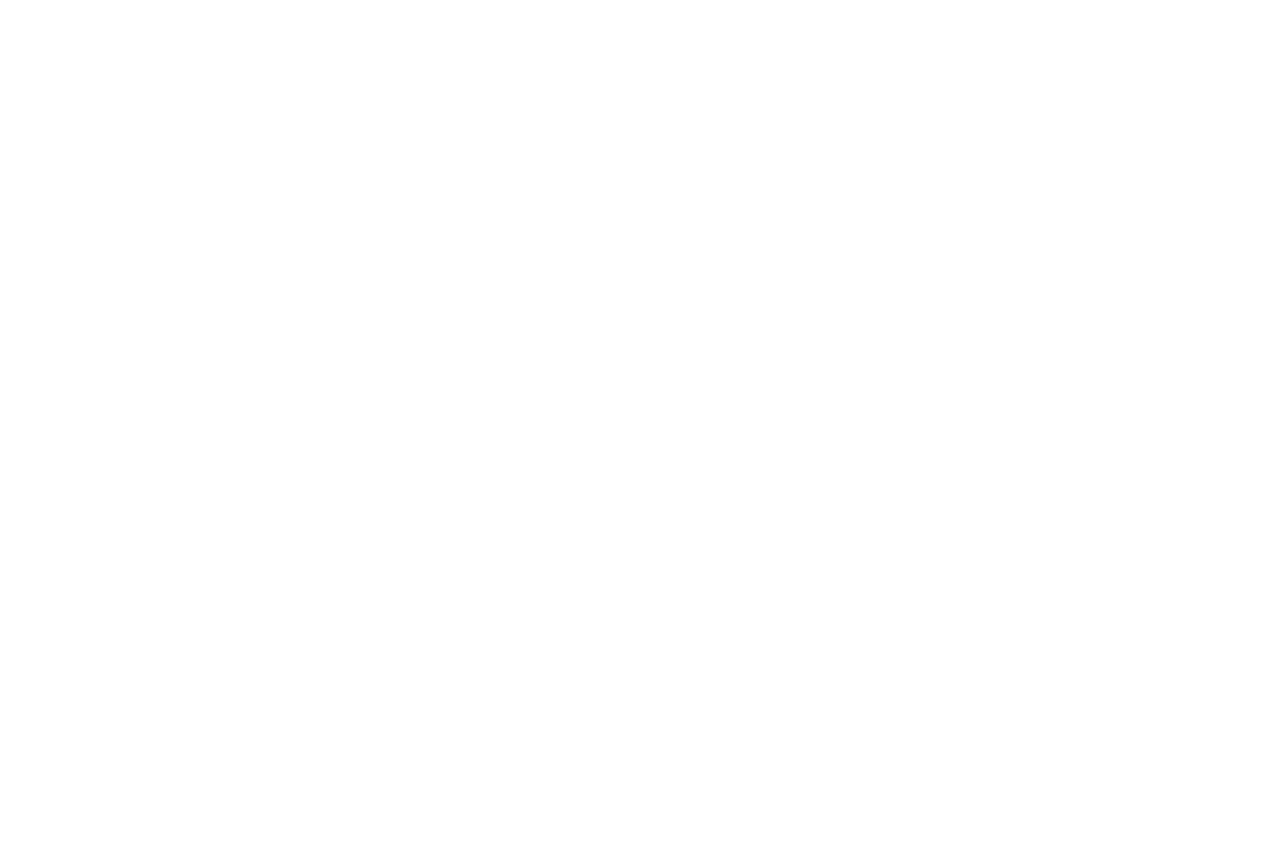
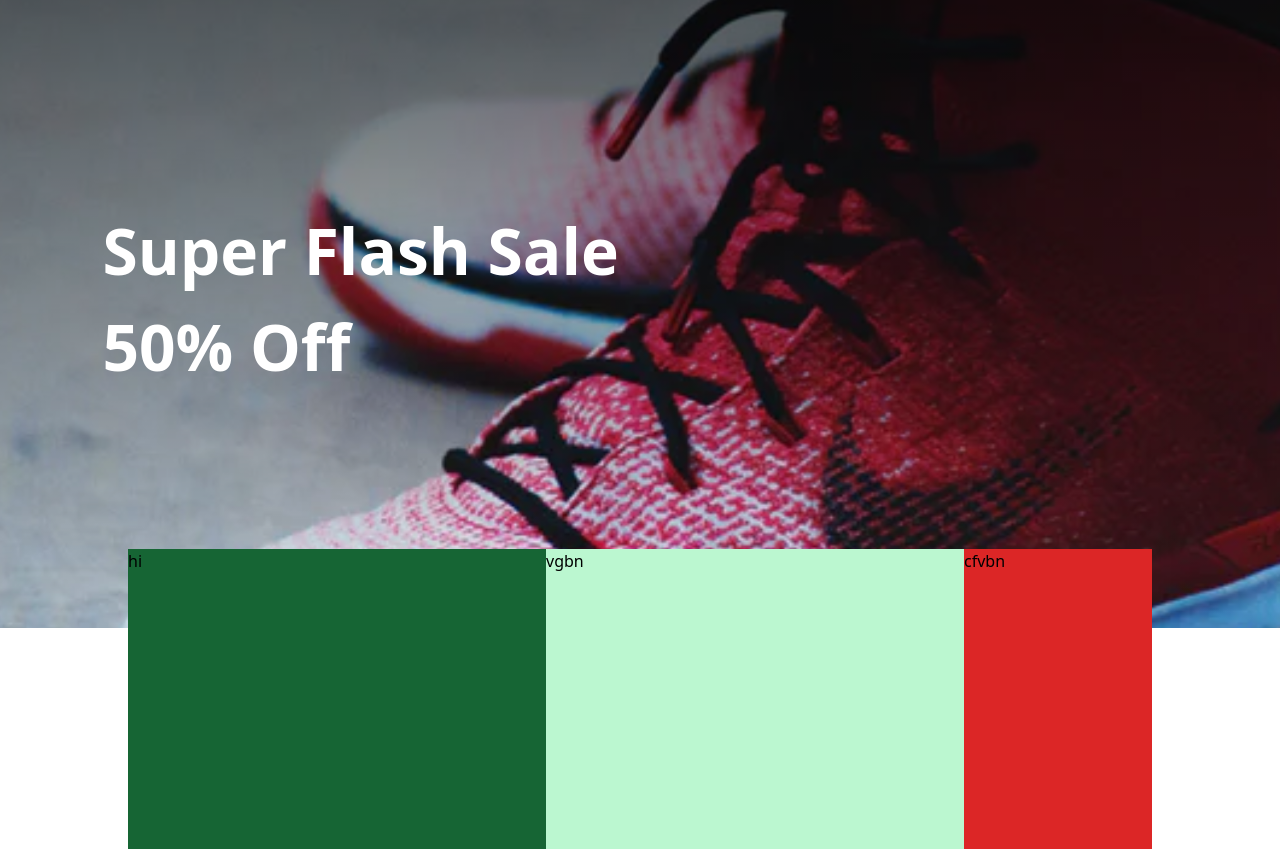
Before and after one commit to hari1538radha/Ecommerse-Site, a React (Create React App) app: page / in a window 1280 px wide. Shown: the part 151-1000 px from the top of the page. Before the commit the page ends 800 px from the top, so only its background shows below. Built offline with nearby package versions, Linux system fonts and the light colour scheme; the HTML template or start-up script is replaced by a standard one.

Commit message:
feat :started working on offer banner

```diff
--- a/src/App.js
+++ b/src/App.js
@@ -1,10 +1,9 @@
 import "./App.css";
-import Navbar from "./component/Navbar/Navbar";
-
+import Landing from "./pages/Landing";
 function App() {
   return (
     <div className="App">
-      <Navbar />
+      <Landing />
     </div>
   );
 }
--- /dev/null
+++ b/src/component/OfferBanner/OfferBanner.js
@@ -0,0 +1,23 @@
+import React from "react";
+import Banner from "../Images/banner.svg";
+const OfferBanner = () => {
+  return (
+    <div className=" relative h-[700px] flex flex-col items-center justify-center">
+      <div
+        style={{ backgroundImage: `url(${Banner})` }}
+        className="flex items-center h-[658px] w-screen bg-cover bg-no-repeat"
+      >
+        <p className="w-[680px] pl-[8%] font-bold text-white text-[64px]">
+          Super Flash Sale 50% Off
+        </p>
+      </div>
+      <div className=" flex  absolute bottom-[-200px] w-[80%] h-[300px] bg-red-600">
+        <div className="w-[418px] bg-green-800">hi</div>
+        <div className="w-[418px] bg-green-200">vgbn</div>
+        <div>cfvbn</div>
+      </div>
+    </div>
+  );
+};
+
+export default OfferBanner;
--- /dev/null
+++ b/src/pages/Landing.js
@@ -0,0 +1,13 @@
+import React from "react";
+import Navbar from "../component/Navbar/Navbar";
+import OfferBanner from "../component/OfferBanner/OfferBanner";
+const Landing = () => {
+  return (
+    <div>
+      <Navbar />
+      <OfferBanner />
+    </div>
+  );
+};
+
+export default Landing;
```
Also changed, not shown: src/component/Images/banner.svg (added).
